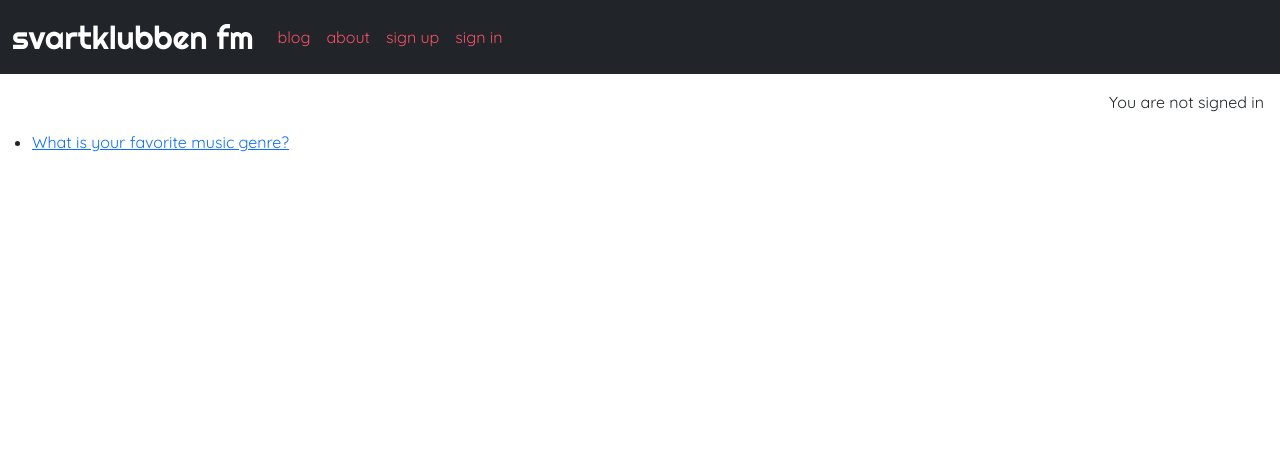
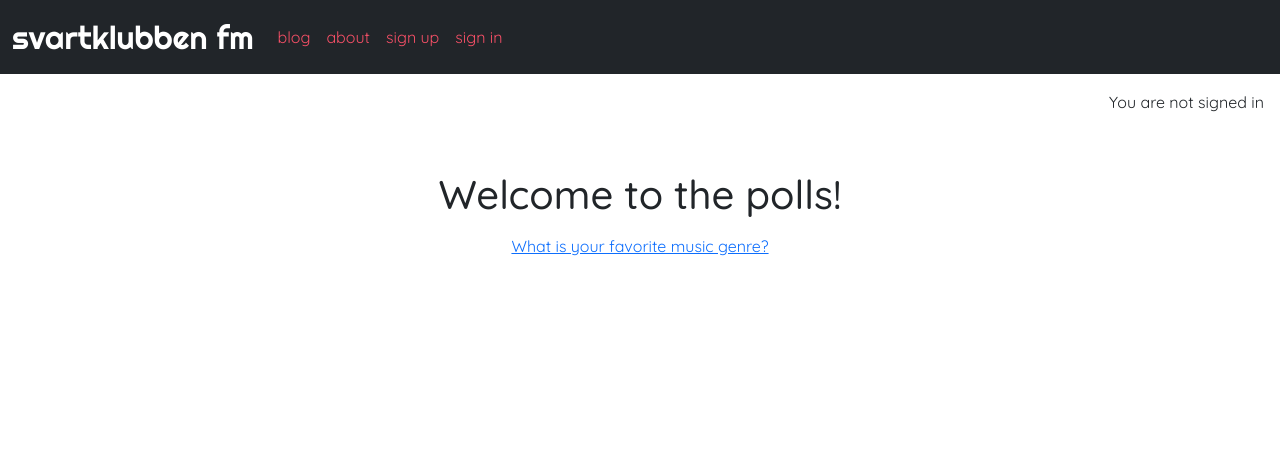
Before and after one commit to luddehs/Svartklubben-FM, a Django app: page /polls/ in a window 1280 px wide. Shown: the top 455 px of the page. Run offline with Django 4.2, Linux system fonts and the light colour scheme; data comes from the database, SQL or seed files in the repository; some libraries are stand-ins or nearby versions.

Commit message:
Adjust polls index html style

```diff
--- a/polls/templates/polls/index.html
+++ b/polls/templates/polls/index.html
@@ -2,14 +2,27 @@
 {% block content %}
 {% load static %}
 
+<div class="mx-0 mx-sm-auto">
+    <div class="card">
+        <div class="card-body">
+            <div class="text-center">
+                <p>
+                    <legend><h1> Welcome to the polls!</h1></legend>
+                </p>
+            </div>
+            <div>
                 {% if latest_question_list %}
-    <ul>
+                    <ul class="px-4">
                 {% for question in latest_question_list %}
-        <li><a href="{% url 'polls:detail' question.id %}">{{ question.question_text }}</a></li>
+                    <li class="d-flex flex-column align-items-center"><a href="{% url 'polls:detail' question.id %}">{{ question.question_text }}</a></li>
                 {% endfor %}
                     </ul>
                 {% else %}
                     <p>No polls are available.</p>
                 {% endif %}
+            </div>
+        </div>
+    </div>
+</div>
 
 {% endblock content %}
```
Lines whose indentation alone changed are shown as unchanged.
